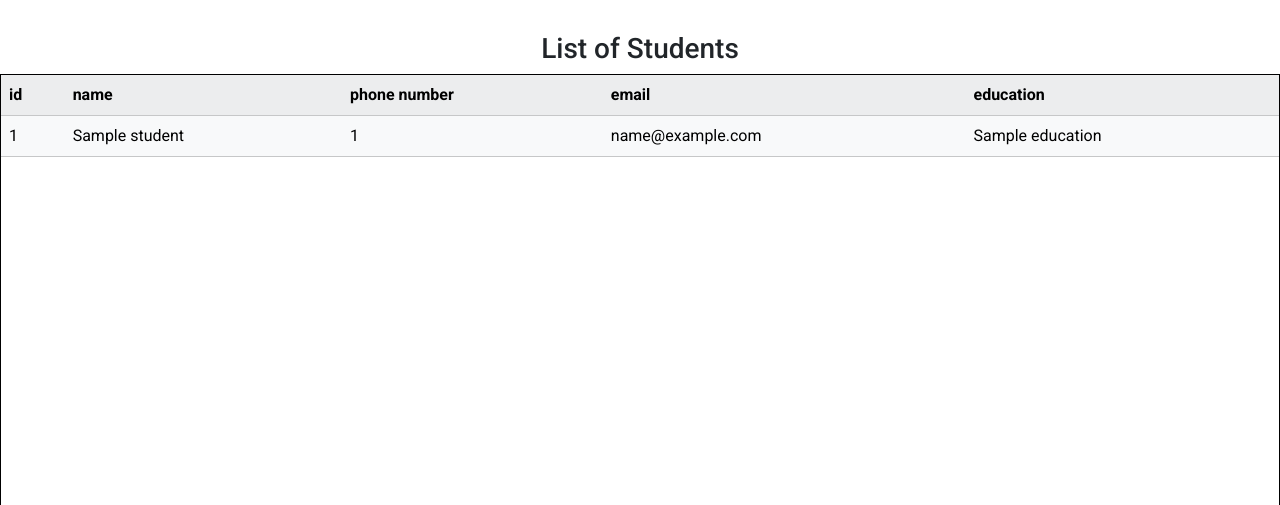
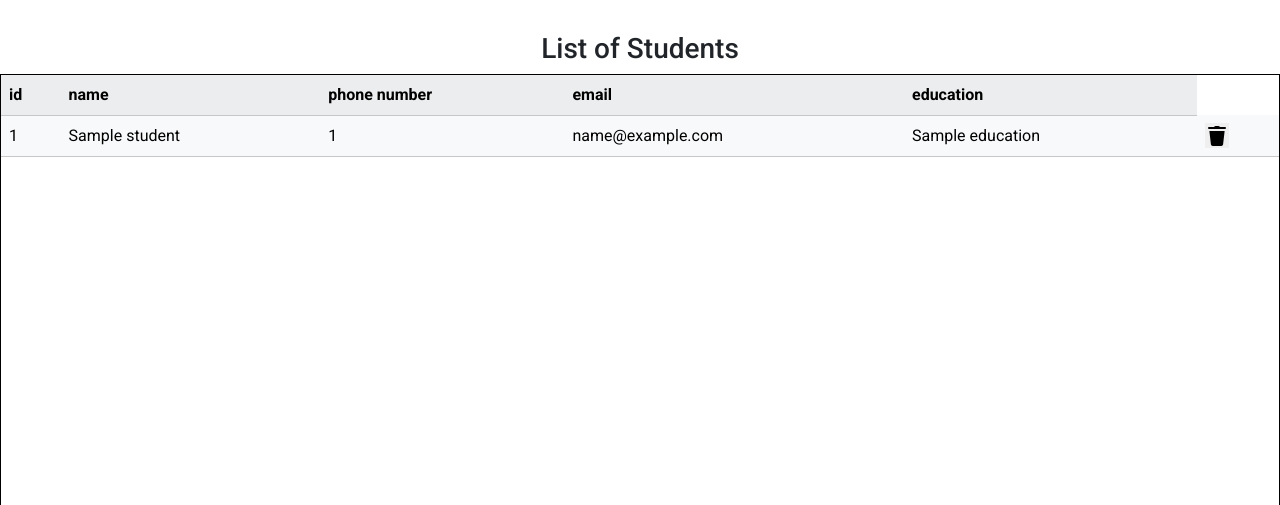
Before and after one commit to Aniket-More-19/Student-Form-with-CodeIgniter4, a CodeIgniter 4 app: the page made by app/Views/studentList.php in a window 1280 px wide. Shown: the part 104-609 px from the top of the page. Run offline with PHP 8.4 and a stand-in for CodeIgniter, Linux system fonts and the light colour scheme; the template is opened without the code that fills it: most values are stand-ins (such as "Sample title", 1, 10 or a date in 2020); some libraries are stand-ins or nearby versions.

Commit message:
added delete button to for each student

```diff
--- a/app/Config/Routes.php
+++ b/app/Config/Routes.php
@@ -10,3 +10,5 @@ $routes->get('/', 'Home::studentForm');
 $routes->post('/submit-form', 'Home::submitForm');
 
 $routes->get('/studentList', 'Home::studentList');
+
+$routes->get('deleteStudent/(:num)', 'Home::deleteStudent/$1');
--- a/app/Views/main.php
+++ b/app/Views/main.php
@@ -127,6 +127,15 @@
             border-color: #ffeb80;
             border-width: 0.1rem;
         }
+
+        .delete-btn {
+            border-width: 0;
+        }
+
+        .delete-btn img {
+            width: 1.5rem;
+            height: 1.5rem;
+        }
     </style>
 </head>
 
--- a/app/Views/studentList.php
+++ b/app/Views/studentList.php
@@ -25,6 +25,13 @@
                     <td><?php echo $student['phoneNumber']; ?></td>
                     <td><?php echo $student['email']; ?></td>
                     <td><?php echo $student['education']; ?></td>
+                    <td>
+                        <a href="<?php echo site_url('/deleteStudent/' . $student['id']) ?>">
+                            <button class="delete-btn">
+                                <img src="<?php echo base_url('images/delete-btn.png'); ?>" alt="">
+                            </button>
+                        </a>
+                    </td>
                 </tr>
 
             <?php } ?>
```
Also changed, not shown: app/Controllers/Home.php (+14 -0 lines), public/images/delete-btn.png (added).
